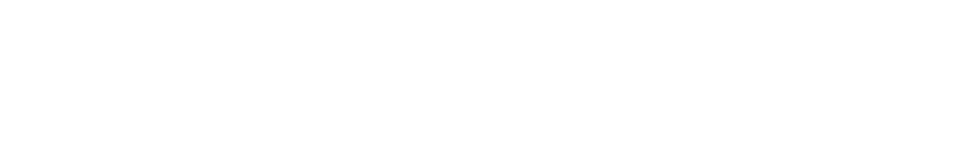
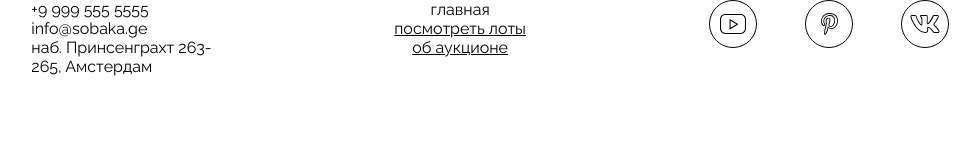
Before and after one commit to DmitriTourkin/ono-tebe-nado, a plain HTML site: page index.html in a window 1280 px wide. Shown: the whole page, without its empty margins (150-1130 px from the left). Drawn offline with Linux system fonts and the light colour scheme.

Commit message:
Сделан Footer

```diff
--- a/index.html
+++ b/index.html
@@ -5,6 +5,61 @@
     <meta http-equiv="X-UA-Compatible" content="IE=edge" />
     <meta name="viewport" content="width=device-width, initial-scale=1.0" />
     <title>Оно тебе надо — аукцион вещей, в которые никто не верил</title>
+    <link href="/fonts/fonts.css" rel="stylesheet">
+    <link href="/styles/global.css" rel="stylesheet">
+    <link href="/styles/style.css" rel="stylesheet">
   </head>
-  <body></body>
+  <body>
+    <header class="header">
+      <div class="header__menu">
+        <div class="header__links-list">
+          <p></p>
+        </div>
+      </div>
+    </header>
+    <main>
+      <section class="cover" id="#cover"></section>
+      <section class="lots" id="#lots"></section>
+      <section class="about" id="#about"></section>
+    </main>
+    <footer class="footer">
+      <div class="footer-content">
+        <div class="info">
+          <p>+9 999 555 5555<br>
+            info@sobaka.ge<br>
+            наб. Принсенграхт 263-<br>265, Амстердам</p>
+        </div>
+          <ul class="footer__menu-list">
+            <li class="footer__menu-list-item">
+              <a class="footer__menu-link footer__menu-link_active" href="#cover">Главная</a>
+            </li>
+            <li class="footer__menu-list-item">
+              <a class="footer__menu-link " href="#lots">Посмотреть лоты</a>
+            </li>
+            <li class="footer__menu-list-item">
+              <a class="footer__menu-link " href="#about">Об аукционе</a>
+            </li>
+          </ul>
+
+          <ul class="footer__social-list">
+            <li class="footer__social-list-item">
+              <a class="footer__social-link">
+                <img class="footer__social-icon" src="./images/yt.svg">
+              </a>
+            </li>
+            <li class="footer__social-list-item">
+              <a class="footer__social-link">
+                <img class="footer__social-icon" src="./images/pinterest.svg">
+              </a>
+            </li>
+            <li class="footer__social-list-item">
+              <a class="footer__social-link">
+                <img class="footer__social-icon" src="./images/vk.svg">
+              </a>
+            </li>
+          </ul>
+
+      </div>
+    </footer>
+  </body>
 </html>
--- a/styles/style.css
+++ b/styles/style.css
@@ -1 +1,33 @@
 /* место для вашего кода */
+
+.footer-content {
+  display: flex;
+  flex-direction: row;
+  justify-content: space-around;
+}
+
+.footer__menu-list {
+  list-style: none;
+}
+
+.footer__menu-link_active {
+  text-decoration: none;
+}
+
+.footer__social-list {
+  display: inline-flex;
+  justify-content: space-around;
+  align-items: flex-start;
+  gap: 48px;
+  list-style: none;
+
+}
+
+.footer__menu-list-item {
+  text-align: center;
+  text-transform: lowercase;
+}
+
+.footer__social-icon {
+  max-width: 48px;
+}
```
